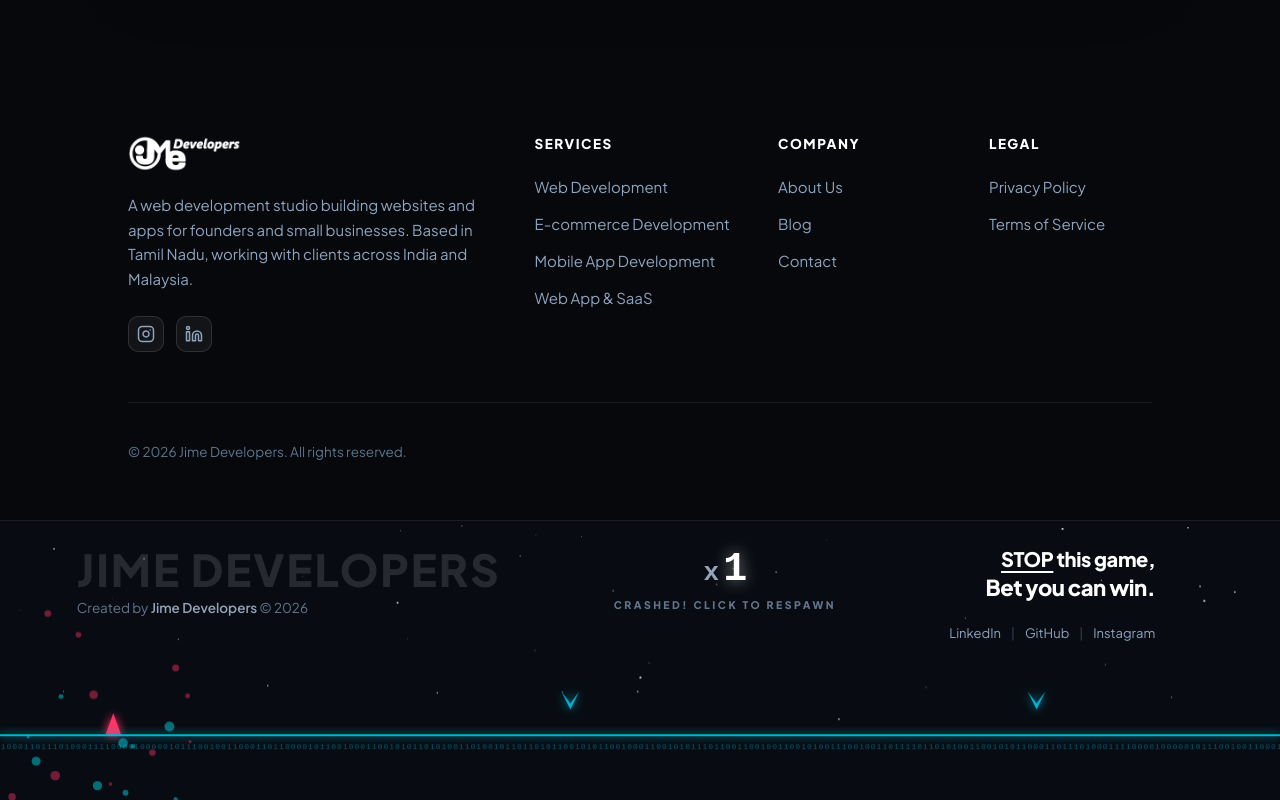
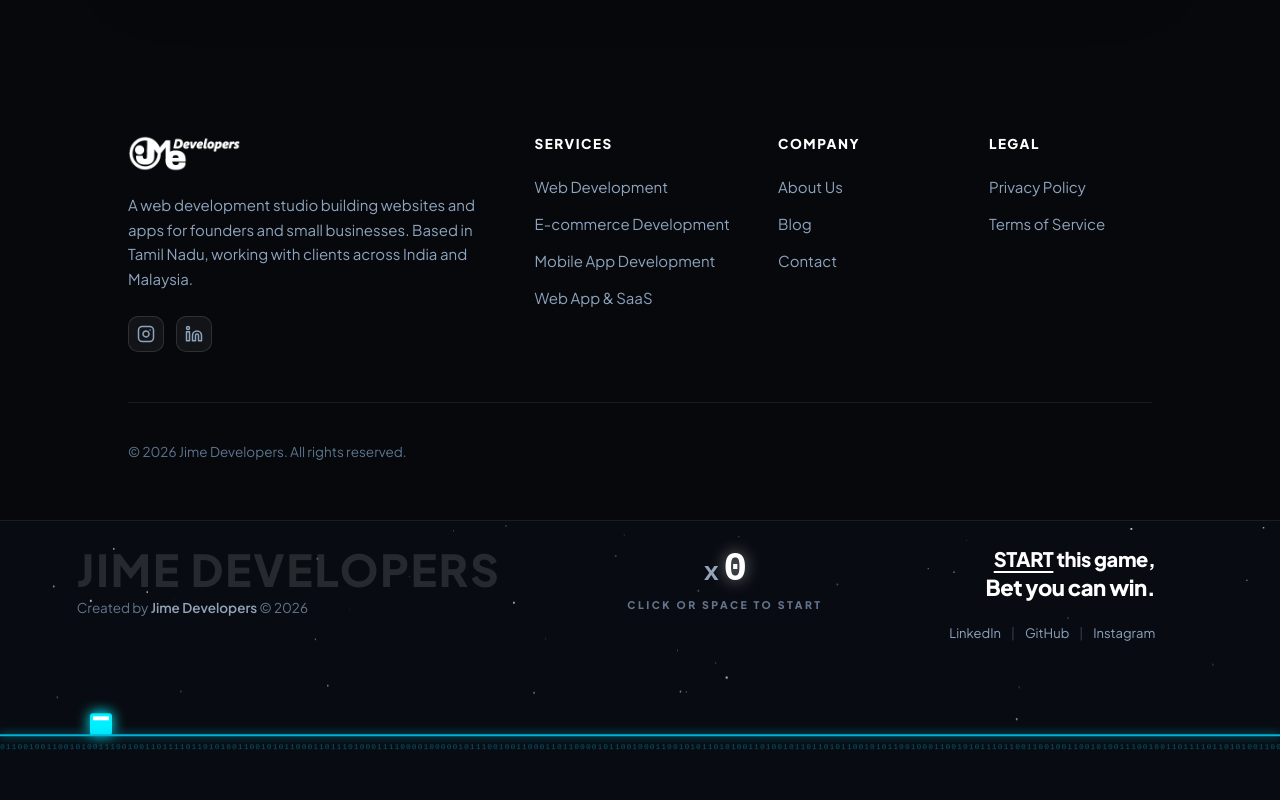
Before and after one commit to tahirazeem145/project-X, a React (Vite) app: page / in a window 1280 px wide. Shown: the part 9266-10066 px from the top of the page. Built offline with nearby package versions, Linux system fonts and the light colour scheme.

Commit message:
feat: add retro-styled runner mini-game to the footer section

```diff
--- a/src/components/FooterGameSection.jsx
+++ b/src/components/FooterGameSection.jsx
@@ -3,7 +3,8 @@
 
 export default function FooterGameSection({ onOpenBookCall, onOpenVerifyCert, onOpenInfoTab }) {
   const canvasRef = useRef(null);
-  const [isPlaying, setIsPlaying] = useState(true);
+  const [isPlaying, setIsPlaying] = useState(false);
+  const [hasStarted, setHasStarted] = useState(false);
   const [score, setScore] = useState(0);
   const [highScore, setHighScore] = useState(() => {
     try {
@@ -62,18 +63,19 @@
   };
 
   const runnerStateRef = useRef({
-    running: true,
+    running: false,
+    hasStarted: false,
     crashed: false,
     invulnerableTimer: 0,
     player: {
       x: 90,
-      y: 194,
+      y: 193,
       width: 22,
       height: 22,
       vy: 0,
       jumpForce: -11.2,
       gravity: 0.56,
-      groundY: 194,
+      groundY: 193,
       isGrounded: true,
       jumpCount: 0,
       maxJumps: 2,
@@ -88,30 +90,39 @@
     nextSpawn: 90,
   });
 
-  const triggerJump = () => {
+  const startOrJump = () => {
     const s = runnerStateRef.current;
-    if (s.crashed) {
-      // Respawn & restart
+
+    // 1. If not started yet or crashed, start clean new game
+    if (!s.hasStarted || s.crashed) {
+      s.hasStarted = true;
+      s.running = true;
       s.crashed = false;
       s.score = 0;
       s.obstacles = [];
       s.player.y = s.player.groundY;
-      s.player.vy = 0;
-      s.player.jumpCount = 0;
-      s.invulnerableTimer = 40;
+      s.player.vy = s.player.jumpForce;
+      s.player.isGrounded = false;
+      s.player.jumpCount = 1;
+      s.invulnerableTimer = 35;
+      s.spawnTimer = 0;
+      s.nextSpawn = 90;
       setScore(0);
       setIsGameOver(false);
-      s.running = true;
       setIsPlaying(true);
+      setHasStarted(true);
+      playRetroSound('jump');
       return;
     }
 
+    // 2. If paused, resume
     if (!s.running) {
       s.running = true;
       setIsPlaying(true);
       return;
     }
 
+    // 3. If running, perform jump / double jump
     if (s.player.jumpCount < s.player.maxJumps) {
       s.player.vy = s.player.jumpForce;
       s.player.isGrounded = false;
@@ -137,8 +148,12 @@
   const toggleGameState = (e) => {
     if (e) e.stopPropagation();
     const s = runnerStateRef.current;
-    s.running = !s.running;
-    setIsPlaying(s.running);
+    if (!s.hasStarted || s.crashed) {
+      startOrJump();
+    } else {
+      s.running = !s.running;
+      setIsPlaying(s.running);
+    }
   };
 
   useEffect(() => {
@@ -178,7 +193,7 @@
     const handleKeyDown = (e) => {
       if (e.code === 'Space' || e.code === 'ArrowUp' || e.code === 'KeyW') {
         e.preventDefault();
-        triggerJump();
+        startOrJump();
       }
     };
 
@@ -211,10 +226,9 @@
       const selected = types[Math.floor(Math.random() * types.length)];
       const yPos = selected.fly ? groundY - 44 : groundY - selected.height;
 
-      // Ensure minimum distance from last obstacle
       const lastObs = s.obstacles[s.obstacles.length - 1];
       if (lastObs && lastObs.x > width - 260) {
-        return; // Don't spawn too close
+        return;
       }
 
       s.obstacles.push({
@@ -290,7 +304,7 @@
             }
           }
 
-          // AABB Hitbox Collision Check
+          // Collision Check
           if (s.invulnerableTimer === 0) {
             const p = s.player;
             const padX = 5;
@@ -301,11 +315,14 @@
               p.y + p.height - padY > obs.y &&
               p.y + padY < obs.y + obs.height
             ) {
-              // Player Hit / Out
+              // Player Hit
               createCrashExplosion(p.x + 11, p.y + 11);
               playRetroSound('hit');
               s.crashed = true;
+              s.running = false;
               setIsGameOver(true);
+              setIsPlaying(false);
+              setHasStarted(false);
 
               // Automatically take user to Book a Call!
               if (onOpenBookCallRef.current) {
@@ -335,7 +352,6 @@
         ctx.shadowBlur = 10;
 
         if (obs.type === 'spike') {
-          // Neon Triangle Spike
           ctx.beginPath();
           ctx.moveTo(obs.x + obs.width / 2, obs.y);
           ctx.lineTo(obs.x + obs.width, obs.y + obs.height);
@@ -343,7 +359,6 @@
           ctx.closePath();
           ctx.fill();
         } else if (obs.type === 'double-spike') {
-          // Double Spikes
           const half = obs.width / 2;
           ctx.beginPath();
           ctx.moveTo(obs.x + half / 2, obs.y);
@@ -359,7 +374,6 @@
           ctx.closePath();
           ctx.fill();
         } else if (obs.type === 'arrow') {
-          // Downward Chevron / Floating Obstacle
           ctx.beginPath();
           ctx.moveTo(obs.x, obs.y);
           ctx.lineTo(obs.x + obs.width / 2, obs.y + obs.height);
@@ -562,10 +576,10 @@
       {/* 2. 8-Bit Retro Runner Game Canvas Banner Below The Footer */}
       <div
         className="retro-runner-banner"
-        onClick={triggerJump}
+        onClick={startOrJump}
         role="button"
         tabIndex={0}
-        aria-label="Click or press Spacebar to jump"
+        aria-label="Click or press Spacebar to start or jump"
       >
         {/* Canvas Engine */}
         <canvas ref={canvasRef} className="retro-runner-canvas" />
@@ -580,18 +594,24 @@
             </p>
           </div>
 
-          {/* Center: Retro 8-Bit Score Counter */}
+          {/* Center: Retro 8-Bit Score Counter & Dynamic Instruction */}
           <div className="runner-center-col">
             <div className="runner-score-row">
               <span className="runner-cross-symbol">x</span>
               <span className="runner-score-num">{score}</span>
             </div>
             <span className="runner-instructions">
-              {isGameOver ? 'CRASHED! CLICK TO RESPAWN' : 'JUMP RETRO OBSTACLES'}
+              {!hasStarted && !isGameOver
+                ? 'CLICK OR SPACE TO START'
+                : isGameOver
+                ? 'CRASHED! CLICK TO RESTART'
+                : !isPlaying
+                ? 'PAUSED · CLICK TO RESUME'
+                : 'JUMP RETRO OBSTACLES'}
             </span>
           </div>
 
-          {/* Right: STOP/PLAY Game & Social Links */}
+          {/* Right: START/STOP Game & Social Links */}
           <div className="runner-right-col">
             <div className="runner-bet-box">
               <button
@@ -599,7 +619,7 @@
                 className="runner-stop-btn"
                 onClick={toggleGameState}
               >
-                <u>{isPlaying ? 'STOP' : 'PLAY'}</u> this game,
+                <u>{!hasStarted ? 'START' : isPlaying ? 'STOP' : 'RESUME'}</u> this game,
               </button>
               <h4 className="runner-bet-title">Bet you can win.</h4>
             </div>
```
